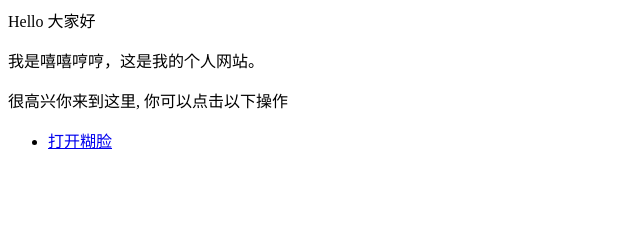
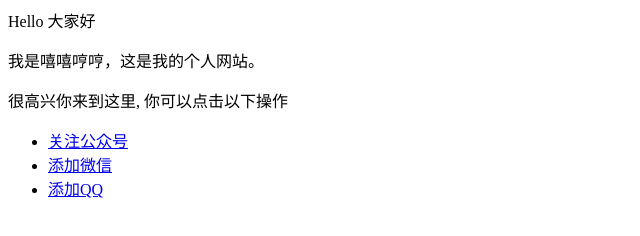
Before and after one commit to xixihengheng1/xixihengheng1.github.io, a plain HTML site: page index.html in a window 1280 px wide. Shown: the whole page, without its empty margins (0-640 px from the left). Drawn offline with Linux system fonts and the light colour scheme.

Commit message:
Update index.html

```diff
--- a/index.html
+++ b/index.html
@@ -6,6 +6,7 @@
 
 <ul>
 
-  <li> <a href="maskwechat://com.lu.wxmask">打开糊脸</a></li>
-
+  <li> <a href="https://github.com/xixihengheng1/document/blob/main/mmexport1676716343270.png">关注公众号</a></li>
+  <li> <a href="https://github.com/xixihengheng1/document/blob/main/Screenshot_20230218_183439.jpg">添加微信</a></li>
+  <li> <a href="https://github.com/xixihengheng1/document/blob/main/Screenshot_20230218_175041_com.tencent.mm.jpg">添加QQ</a></li>
 </ul>
```
